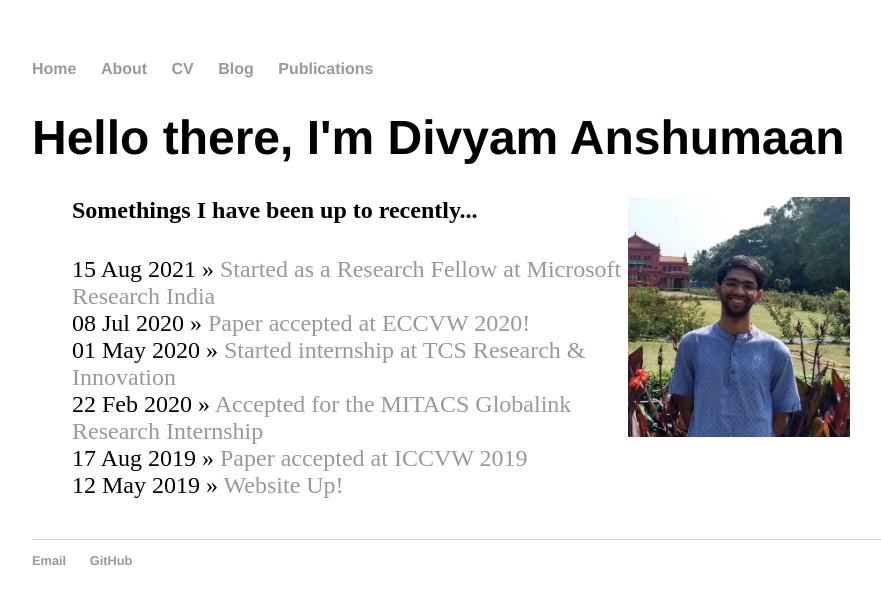
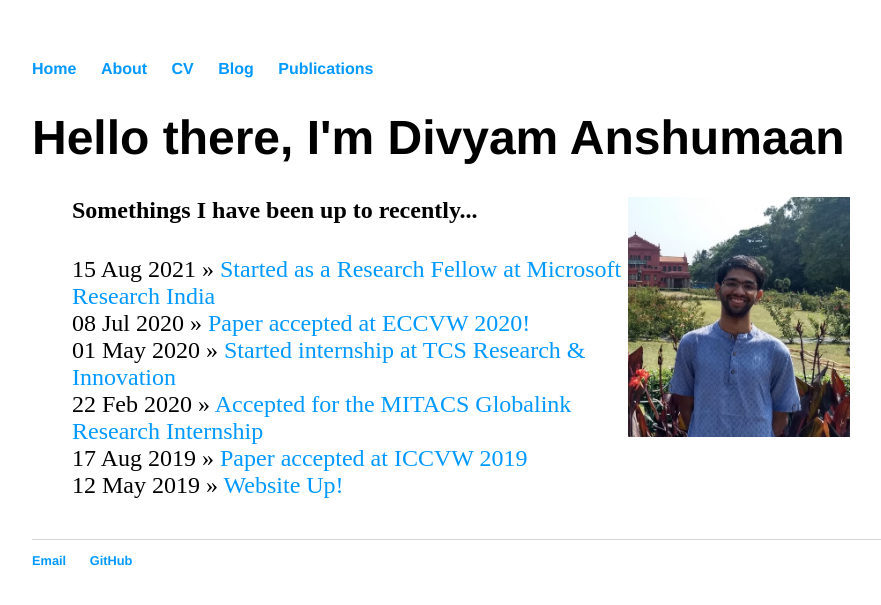
Before and after one commit to divyam02/divyam02_backup.github.io, a Jekyll site: the page built from index.html, in a window 1280 px wide. Shown: the top 605 px of the page, without its empty margins (160-1041 px from the left). Built offline with Jekyll 4.4.1, drawn with Linux system fonts in a browser that asks for light colours.

Commit message:
Update main.css

```diff
--- a/css/main.css
+++ b/css/main.css
@@ -14,7 +14,7 @@ nav ul li, footer ul li {
 }
 a {
     text-decoration: none;
-    color: #999;
+    color: #0099ff;
 }
 a:hover {
     text-decoration: underline;
```
